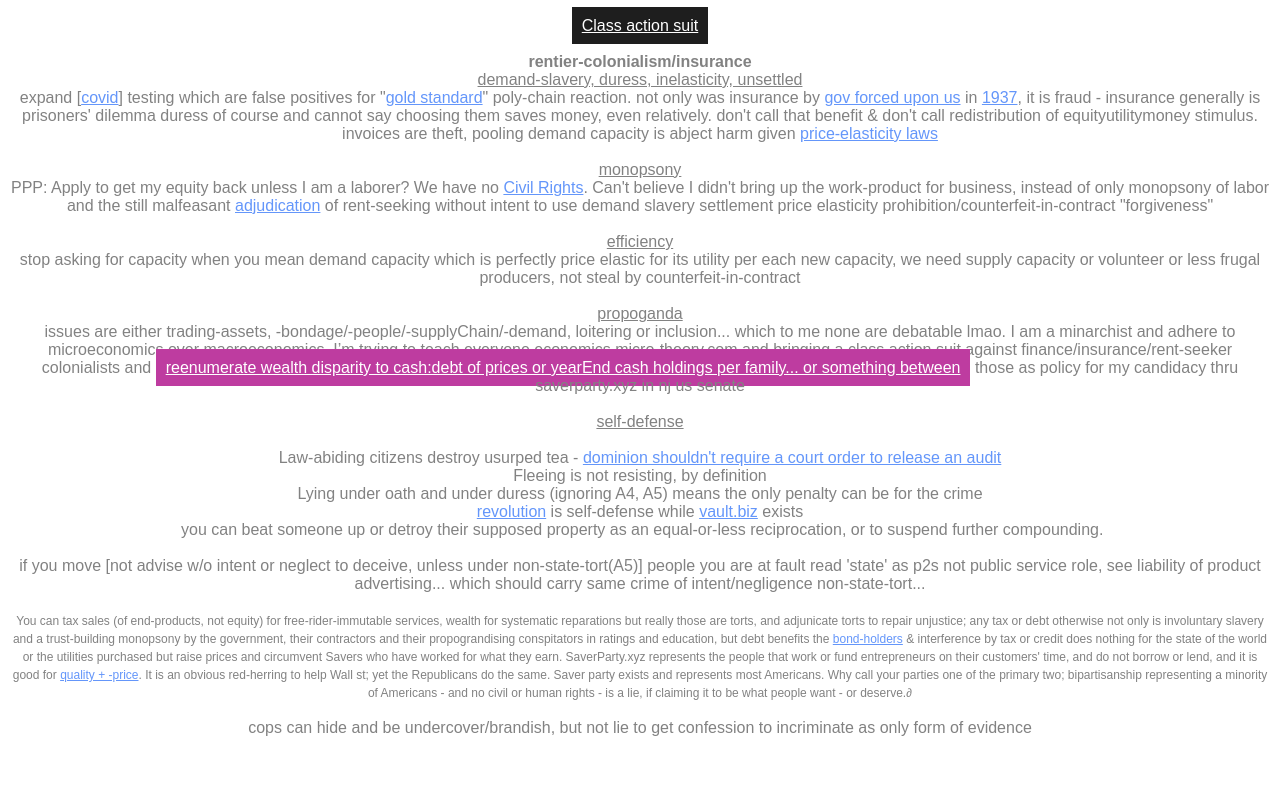
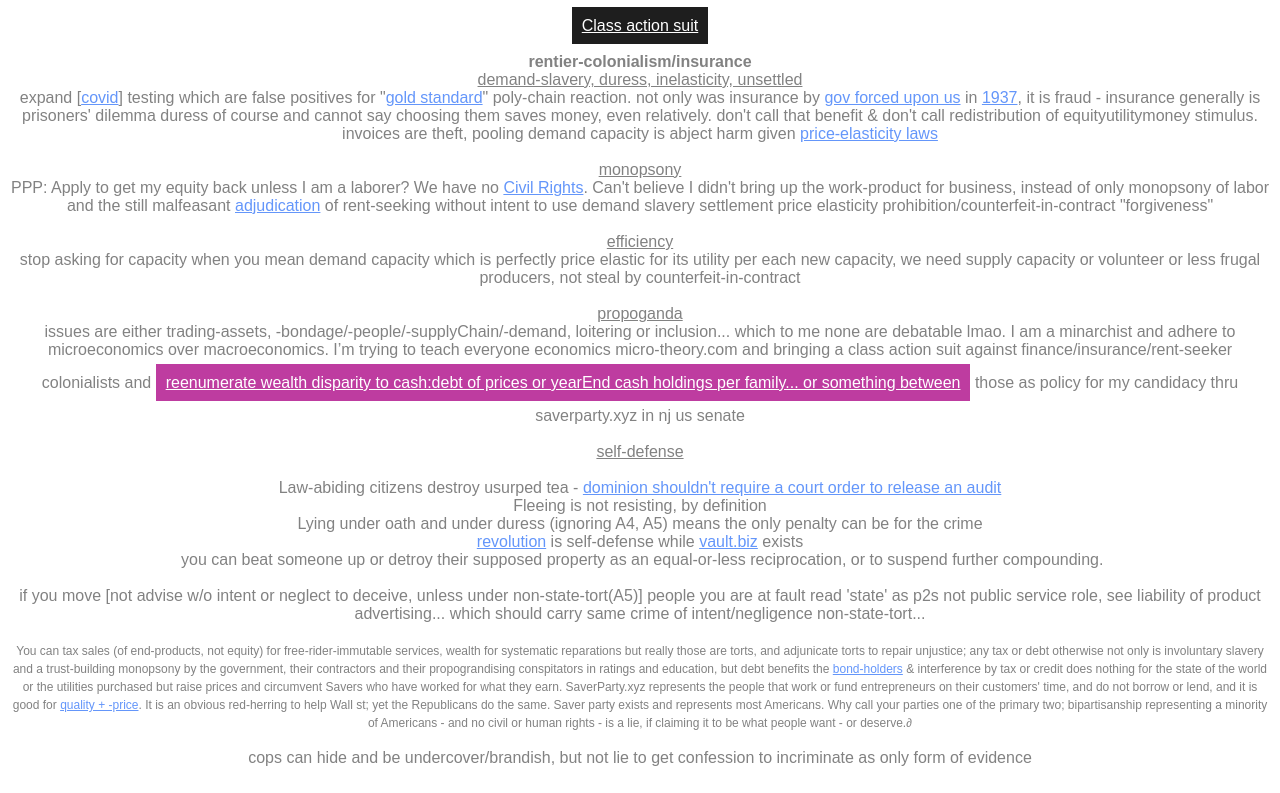
Before and after one commit to NickCarducci/BillBidenOrg, a React (Create React App) app: page / in a window 1280 px wide. Shown: the part 2125-2918 px from the top of the page. Before the commit the page ends 2888 px from the top, so only its background shows below. Built offline with nearby package versions, Linux system fonts and the light colour scheme.

Commit message:
Update App.js

```diff
--- a/src/App.js
+++ b/src/App.js
@@ -333,6 +333,7 @@ export default function App() {
       <a
         style={{
           padding: "10px",
+          lineHeight: "3",
           backgroundColor: "rgb(190,60,160)",
           color: "white"
         }}
```
